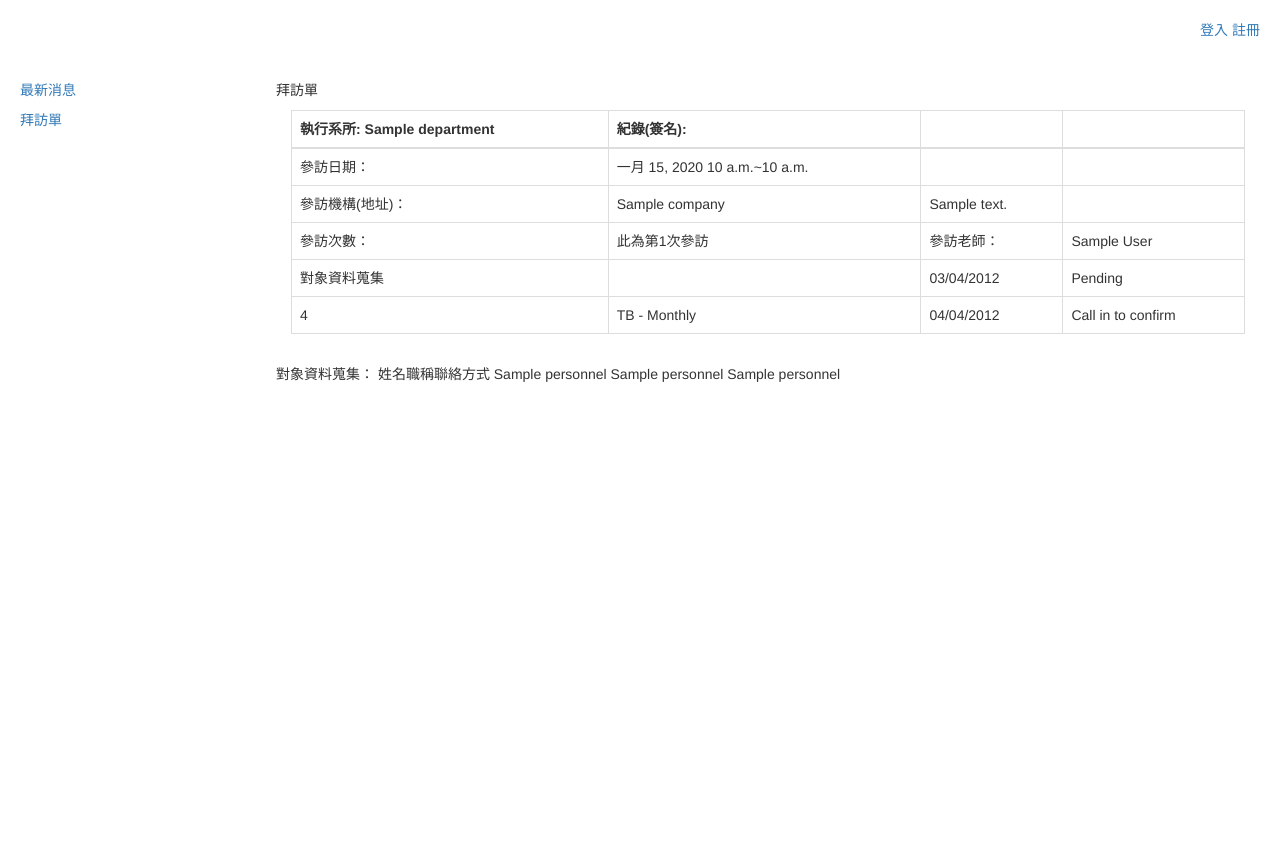
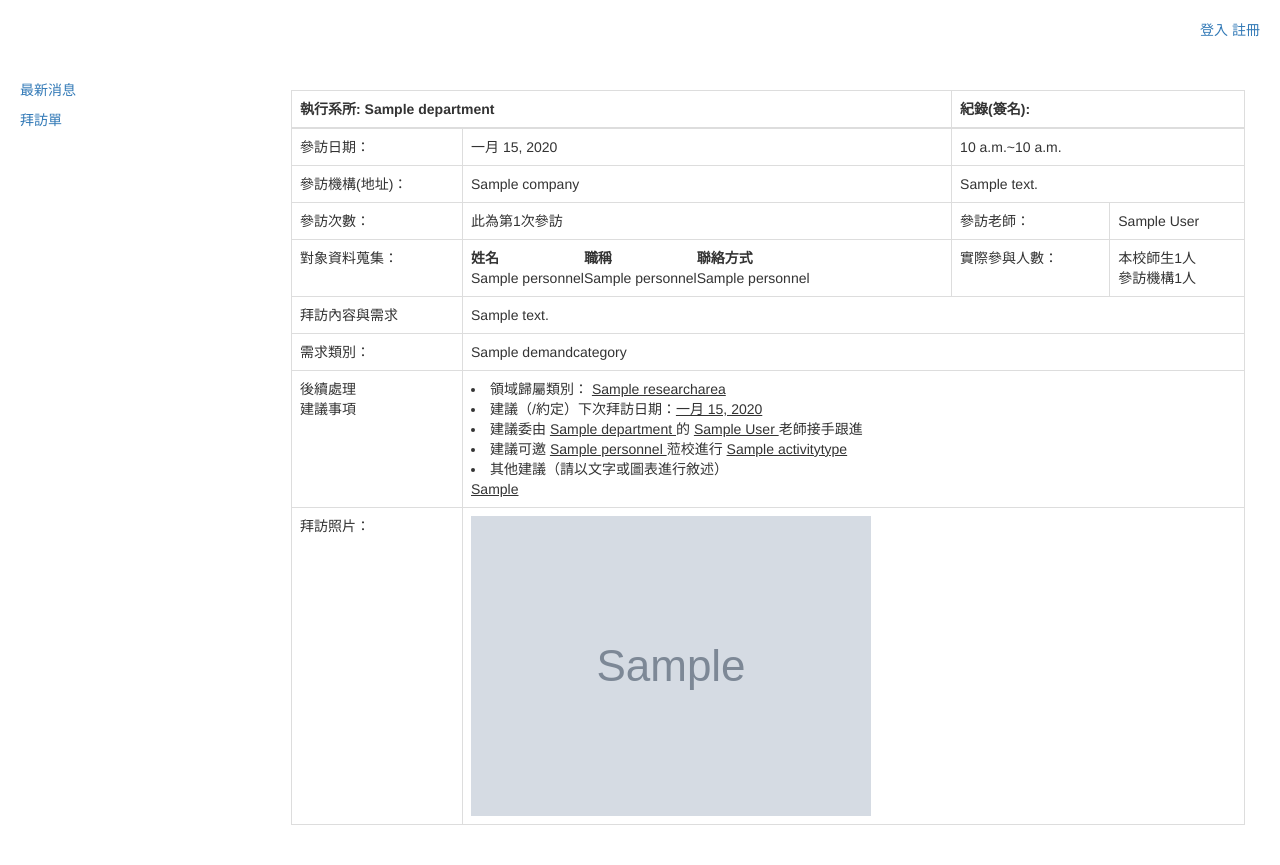
Before and after one commit to charles5991/cyutmit, a Django app: page /visits/1/ in a window 1280 px wide. Before the commit the page ends 382 px from the top, so only its background shows below. Run offline with Django 3.2, Linux system fonts and the light colour scheme; tables that the repository leaves empty hold one stand-in row (values such as "Sample post"); grey boxes marked "Sample" are stand-in pictures; some libraries are stand-ins or nearby versions.

Commit message:
visit.html 完成

```diff
--- a/cyutmit/visits/forms.py
+++ b/cyutmit/visits/forms.py
@@ -25,8 +25,12 @@ class VisitForm(forms.ModelForm):
     nextDate = forms.DateField(label='下次拜訪日期', widget=TextInput(attrs={'type':'date'}), required=False)
     followUpDepartment = forms.ModelMultipleChoiceField(label='委託科系', queryset=Department.objects.all(), widget=forms.CheckboxSelectMultiple, required=False)
     followUpTeacher = forms.ModelMultipleChoiceField(label='委託教師', queryset=Teacher.objects.all(), widget=forms.CheckboxSelectMultiple,required=False)
+    followUpPersonnel = forms.ModelMultipleChoiceField(label='建議人員', queryset=Personnel.objects.all(), widget=forms.CheckboxSelectMultiple, required=False)
+    followUpCompany = forms.ModelChoiceField(label='可邀請的公司', queryset=Company.objects.all(), required=False)
     activityType = forms.ModelMultipleChoiceField(label='活動', queryset=ActivityType.objects.all(), widget=forms.CheckboxSelectMultiple, required=False)
     suggest = forms.CharField(label='其他建議', widget=Textarea(attrs={'rows':5, 'cols':20}), required=False)
+    photoUrl = forms.URLField(label='照片', required=False)
+
 
     class Meta:
         model = Visit
--- a/cyutmit/visits/models.py
+++ b/cyutmit/visits/models.py
@@ -7,14 +7,14 @@ from companys.models import Company, Personnel
 # Create your models here.
 class Visit(models.Model):
     department = models.ManyToManyField(Department, related_name='department') #執行系所
-    company = models.ForeignKey(Company) #機構
+    company = models.ForeignKey(Company, related_name='department') #機構
     date = models.DateField() #拜訪日期
     startTime = models.TimeField() #開始時間
     endTime = models.TimeField() #結束時間
     address = models.CharField(max_length=100) #拜訪地點
     visitNum = models.IntegerField(default=1) #拜訪次數
-    teacher = models.ManyToManyField(Teacher,related_name='teacher') #拜訪教師
-    personnel = models.ManyToManyField(Personnel) #拜訪對象姓名
+    teacher = models.ManyToManyField(Teacher, related_name='teacher') #拜訪教師
+    personnel = models.ManyToManyField(Personnel, related_name='personnels') #拜訪對象姓名
     numCompanyPeople = models.IntegerField(default=0) #拜訪機構人數
     numSchoolPeople = models.IntegerField(default=0) #本校師生人數
     content = models.TextField() #拜訪內容
@@ -23,8 +23,11 @@ class Visit(models.Model):
     nextDate = models.DateField(null=True, blank=True) #下次拜訪日期
     followUpDepartment = models.ManyToManyField(Department) #跟進老師的所屬科系
     followUpTeacher = models.ManyToManyField(Teacher) #跟進老師
+    followUpPersonnel = models.ManyToManyField(Personnel) #建議人員
+    followUpCompany = models.ForeignKey(Company) #可邀請的公司
     activityType= models.ManyToManyField(ActivityType) #活動
     suggest = models.TextField() #其他建議
+    photoUrl = models.URLField(blank=True, null=True) #拜訪照片
 
     def __str__(self):
         return self.company
--- a/cyutmit/visits/templates/visits/visit.html
+++ b/cyutmit/visits/templates/visits/visit.html
@@ -1,5 +1,5 @@
 {% extends 'main/main.html' %}
-{% block contentName %}拜訪單{% endblock %}
+{% block contentName %}{% endblock %}
 {% block content %}
 
 {% if visit %}
@@ -9,18 +9,14 @@
             <table class="table table-bordered">
                 <thead>
                     <tr>
-                        <th>
+                        <th colspan=2>
                           執行系所:
                           {% for department in visit.department.all %}
                             {{department.name}}
                           {% endfor %}
                         </th>
-                        <th>
+                        <th colspan=2>
                           紀錄(簽名):
-                        </th>
-                        <th>
-                        </th>
-                        <th>
                         </th>
                     </tr>
                 </thead>
@@ -30,13 +26,10 @@
                          參訪日期：
                         </td>
                         <td>
-                          {{visit.date}} {{visit.startTime}}~{{visit.endTime}}
+                          {{visit.date}}
                         </td>
-                        <td>
-
-                        </td>
-                        <td>
-
+                        <td colspan=2>
+                          {{visit.startTime}}~{{visit.endTime}}
                         </td>
                     </tr>
                     <tr class="default">
@@ -46,11 +39,8 @@
                         <td>
                           {{visit.company.name}}
                         </td>
-                        <td>
+                        <td colspan=2>
                           {{visit.address}}
-                        </td>
-                        <td>
-
                         </td>
                     </tr>
                     <tr class="default">
@@ -71,30 +61,98 @@
                     </tr>
                     <tr class="default">
                         <td>
-                            對象資料蒐集
+                            對象資料蒐集：
                         </td>
                         <td>
-
+                            <table>
+                                <tr>
+                                  <th>姓名</th>
+                                  <th>職稱</th>
+                                  <th>聯絡方式</th>
+                                </tr>
+                                {% for personnel in visit.personnel.all %}
+                                  <tr>
+                                    <td>{{personnel.name}}</td>
+                                    <td>{{personnel.name}}</td>
+                                    <td>{{personnel.name}}</td>
+                                  </tr>
+                                {% endfor %}
+                            </table>
                         </td>
                         <td>
-                            03/04/2012
+                            實際參與人數：
                         </td>
                         <td>
-                            Pending
+                            本校師生{{visit.numSchoolPeople}}人<br>
+                            參訪機構{{visit.numCompanyPeople}}人
                         </td>
                     </tr>
                     <tr class="default">
                         <td>
-                            4
+                            拜訪內容與需求
                         </td>
+                        <td colspan=3>
+                            {{visit.content}}
+                        </td>
+                    </tr>
+                    <tr class="default">
                         <td>
-                            TB - Monthly
+                          需求類別：
                         </td>
+                        <td colspan=3>
+                          {% for demandCategory in visit.demandCategory.all %}
+                            {{demandCategory.name}}<br>
+                          {% endfor %}
+                        </td>
+                    </tr>
+                    <tr class="default">
                         <td>
-                            04/04/2012
+                          後續處理<br>建議事項
                         </td>
+                        <td colspan=3>
+                          <li>領域歸屬類別：
+                            <u>
+                              {% for researchArea in visit.researchArea.all %}
+                                {{researchArea.name}}
+                              {% endfor %}
+                            </u>
+                          </li>
+                          <li>建議（/約定）下次拜訪日期：<u>{{visit.nextDate}}</u></li>
+                          <li>建議委由
+                            <u>
+                              {% for followUpDepartment in visit.followUpDepartment.all %}
+                                {{followUpDepartment.name}}
+                              {% endfor %}
+                            </u>
+                            的
+                            <u>
+                              {% for followUpTeacher in visit.followUpTeacher.all %}
+                                {{followUpTeacher.name}}
+                              {% endfor %}
+                            </u>
+                            老師接手跟進
+                          </li>
+                          <li>建議可邀
+                            <u>
+                              {% for followUpPersonnel in visit.followUpPersonnel.all %}
+                                  {{followUpPersonnel.name}}
+                              {% endfor %}
+                            </u>
+                            蒞校進行
+                            <u>
+                              {% for activityType in visit.activityType.all %}
+                                {{activityType.name}}
+                              {% endfor %}
+                            </u>
+                          </li>
+                          <li>其他建議（請以文字或圖表進行敘述）<br><u>{{visit.suggest}}</u></li>
+                    </tr>
+                    <tr class="default">
                         <td>
-                            Call in to confirm
+                          拜訪照片：
+                        </td>
+                        <td colspan=3>
+                          <img src="{{visit.photoUrl}}">
                         </td>
                     </tr>
                 </tbody>
@@ -102,23 +160,6 @@
         </div>
     </div>
 </div>
-
-    <p></p>
-    <p>
-    </p>
-    <p>對象資料蒐集：
-      <tr>
-        <th>姓名</th><th>職稱</th><th>聯絡方式</th>
-      </tr>
-      {% for personnel in visit.personnel.all %}
-      <tr>
-	    <td>{{personnel.name}}</td>
-	    <td>{{personnel.name}}</td>
-	    <td>{{personnel.name}}</td>
-	  </tr>
-	  {% endfor %}
-
-  </ul>
 {% endif %}
 
 {% endblock %}
```
